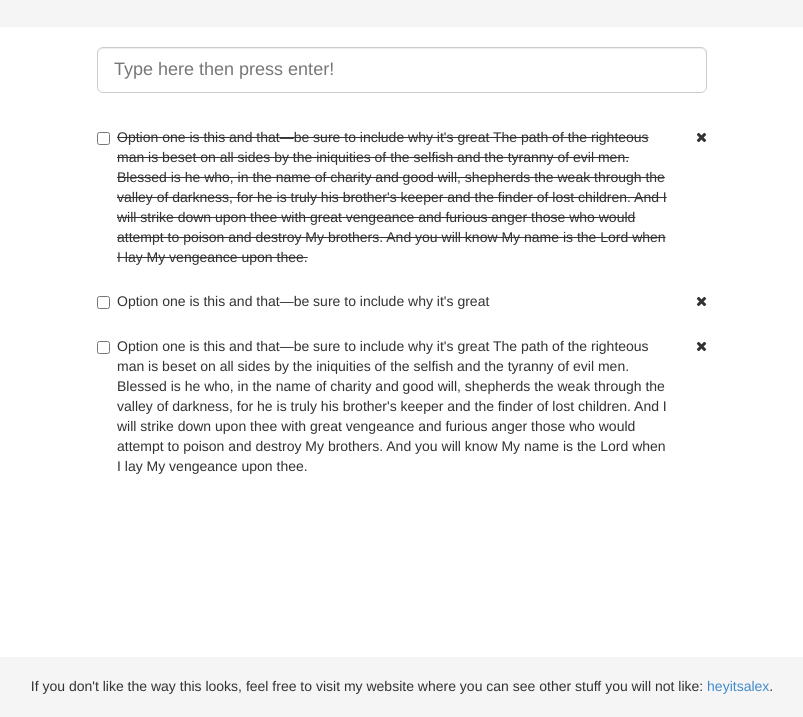
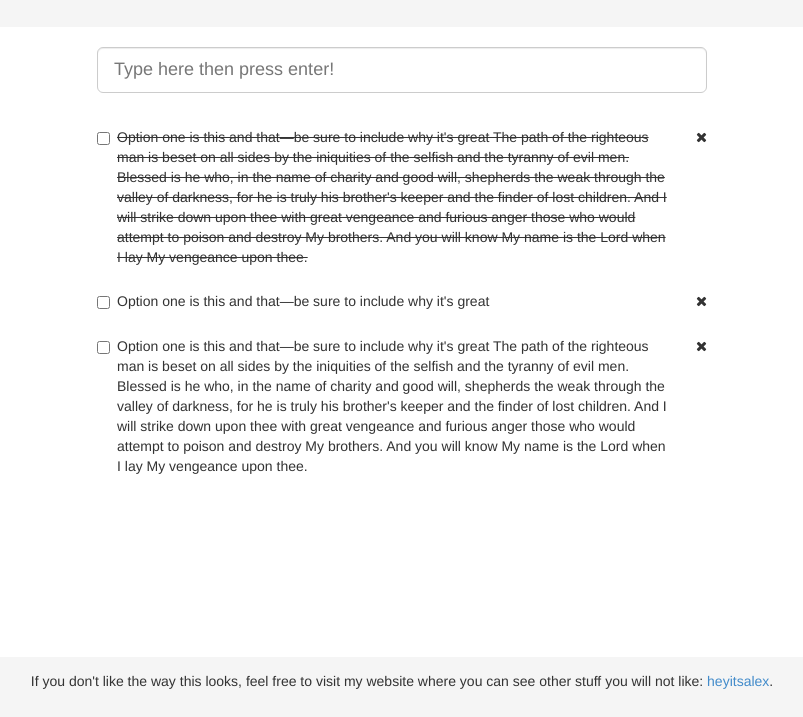
Before and after one commit to rodneystrong/js-shopping-list, a website: page app/index.html in a window 1280 px wide. Shown: the part 83-800 px from the top of the page, without its empty margins (238-1041 px from the left). Drawn offline with nearby package versions, Linux system fonts and the light colour scheme.

Commit message:
stupid footer styling threw me off. totally my fault. i can't spell my own class names correctly. derp

```diff
--- a/app/index.html
+++ b/app/index.html
@@ -50,30 +50,12 @@
         }
       }
 
-
-
-      /* Custom page CSS
-      -------------------------------------------------- */
-      /* Not required for template or sticky footer method. */
-
-      .container .credit {
-        margin: 20px 0;
-      }
-
     </style>
-    <link href="../assets/css/bootstrap-responsive.css" rel="stylesheet">
 
     <!-- HTML5 shim, for IE6-8 support of HTML5 elements -->
     <!--[if lt IE 9]>
       <script src="../assets/js/html5shiv.js"></script>
     <![endif]-->
-
-    <!-- Fav and touch icons -->
-    <link rel="apple-touch-icon-precomposed" sizes="144x144" href="../assets/ico/apple-touch-icon-144-precomposed.png">
-    <link rel="apple-touch-icon-precomposed" sizes="114x114" href="../assets/ico/apple-touch-icon-114-precomposed.png">
-      <link rel="apple-touch-icon-precomposed" sizes="72x72" href="../assets/ico/apple-touch-icon-72-precomposed.png">
-                    <link rel="apple-touch-icon-precomposed" href="../assets/ico/apple-touch-icon-57-precomposed.png">
-                                   <link rel="shortcut icon" href="../assets/ico/favicon.png">
   </head>
 
   <body>
@@ -130,17 +112,18 @@
       <div id="push"></div>
     </div>
 
-    <div id="footer">
+    <footer>
       <div class="container">
-        <p class="muted credit text-center">If you don't like the way this looks, feel free to visit my website where you can see other stuff you will not like: <a href="http://heyitsalex.com">heyitsalex</a>.</p>
+        <p class="credit text-center">If you don't like the way this looks, feel free to visit my website where you can see other stuff you will not like: <a href="http://heyitsalex.com">heyitsalex</a>.</p>
       </div>
-    </div>
+    </footer>
 
 
 
     <!-- Le javascript
     ================================================== -->
     <!-- Placed at the end of the document so the pages load faster -->
+    <script src="https://ajax.googleapis.com/ajax/libs/jquery/1.11.1/jquery.min.js"></script>
     <script src="js/bootstrap.js"></script>
     <!-- <script src="js/bootstrap-transition.js"></script>
     <script src="js/bootstrap-alert.js"></script>
--- a/app/sass/style.scss
+++ b/app/sass/style.scss
@@ -22,6 +22,16 @@ header {
 	max-width: 570px;
 }
 
+footer {
+	background-color: #f5f5f5;
+	height: 60px;
+	.container {
+		p {
+			margin: 15px 0;
+		}
+	}
+}
+
 /*functionality styling */
 
 .checkbox {
```
Also changed, not shown: app/css/style.css.
